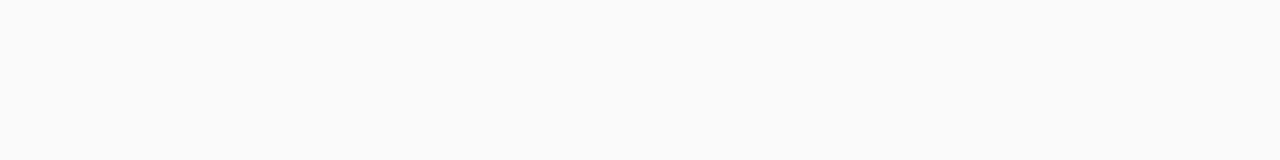
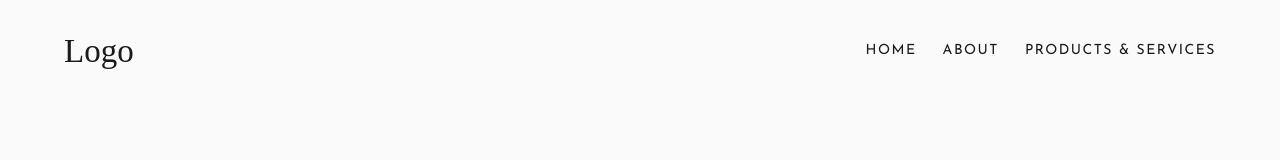
Before and after one commit to Ugonna10/platinum-climax, a plain HTML site: page index.html in a window 1280 px wide. Drawn offline with Linux system fonts and the light colour scheme; a web font is replaced by a local one.

Commit message:
add navbar

```diff
--- a/index.html
+++ b/index.html
@@ -13,5 +13,51 @@
 </head>
 <body>
 
+    <header class="page-header" id="page-header">
+        <nav class="nav">
+            <div class="container">
+                <!-- nav logo -->
+                <div class="logo-container">
+                    <div class="logo">Logo</div>
+                </div>
+
+                <!-- nav menu -->
+                <ul class="nav-menu" id="nav-menu">
+                    <li class="nav-menu__item">
+                        <a href="#" class="nav-menu__item-link">Home</a>
+                    </li>
+                    <li class="nav-menu__item">
+                        <a href="#" class="nav-menu__item-link">About</a>
+                    </li>
+                    <li class="nav-menu__item">
+                        <a href="#" class="nav-menu__item-link">Products & services</a>
+                    </li>
+                </ul>
+
+                <!-- hamburger button -->
+                <div class="hamburger" id="hamburgerBtn">
+                    <svg class="hamburger__open" xmlns="http://www.w3.org/2000/svg" width="32" height="32">
+                        <g fill="none" fill-rule="evenodd">
+                            <path fill="#FFF" stroke="#2C2830" stroke-width="1.5" d="M.75.75h30.5v30.5H.75z" />
+                            <g fill="#2C2830">
+                                <path d="M8 10h16v1.5H8zM8 15h16v1.5H8zM8 20h16v1.5H8z" />
+                            </g>
+                        </g>
+                    </svg>
+
+                    <svg class="hamburger__close" xmlns="http://www.w3.org/2000/svg" width="32" height="32">
+                        <g fill="none" fill-rule="evenodd">
+                            <path fill="#FFF" stroke="#2C2830" stroke-width="1.5" d="M.75.75h30.5v30.5H.75z" />
+                            <g fill="#2C2830">
+                                <path d="M10.873 9.563l11.314 11.314-1.06 1.06L9.813 10.623z" />
+                                <path d="M9.813 20.877L21.127 9.563l1.06 1.06-11.314 11.314z" />
+                            </g>
+                        </g>
+                    </svg>
+                </div>
+            </div>
+        </nav>
+    </header>
+
 </body>
 </html>
--- a/script.js
+++ b/script.js
@@ -0,0 +1,12 @@
+//Toggle navigation menu on mobile
+const hamburgerBtn = document.getElementById('hamburgerBtn');
+const navMenu = document.getElementById('nav-menu');
+
+hamburgerBtn.addEventListener('click', () => {
+    hamburgerBtn.classList.toggle('is-active');
+    navMenu.classList.toggle('open');
+})
+
+// Put navigation menu under navbar when navbar is open on small screen
+const pageHeaderHeight = document.getElementById('page-header').offsetHeight;
+navMenu.style.setProperty('--page-header-height', `${pageHeaderHeight}px`);
--- a/style.css
+++ b/style.css
@@ -2,6 +2,7 @@
 :root {
     --color-primary: rgba(39, 139, 235);
     --color-primary-light: rgba(39, 139, 235, 75%);
+    --color-dark-gray: rgba(50, 50, 50, 0.5);
     --color-black: #1a1a1a;
     --color-white: #fff;
     --very-light-gray: #fafafa;
@@ -52,6 +53,8 @@ img {
 button {
     font-family: inherit;
     border: none;
+    cursor: pointer;
+    background: none;
 }
 
 li {
@@ -59,6 +62,7 @@ li {
 }
 
 a {
+    cursor: pointer;
     text-decoration: none;
 }
 
@@ -75,14 +79,13 @@ a {
     font-family: "REM", serif;
     color: var(--color-white);
     border-radius: 5px;
-    transition: background-color var(--transition);
 }
 
 .btn:hover, .btn:focus, .btn:active{
     background-color: var(--color-primary-light);
 }
 
-/* Main styles */
+/* Small screens */
 body {
     background-color: var(--very-light-gray);
     color: var(--color-black);
@@ -90,3 +93,121 @@ body {
     font-size: 1.6rem;
     overflow-x: hidden;
 }
+
+/* Navbar start */
+.nav {
+    padding: 2.3rem 0;
+}
+
+.nav .container {
+    max-width: 120rem;
+    display: flex;
+    justify-content: space-between;
+    align-items: center;
+}
+
+.logo {
+    font-family: "REM", serif;
+    font-size: 3.3rem;
+}
+
+.nav-menu {
+    position: fixed;
+    top: var(--page-header-height, 7.8rem);
+    left: 100%;
+    width: 100vw;
+    height: calc(100vh - var(--page-header-height));
+    background-color: var(--color-black);
+    transition: left var(--transition);
+}
+
+.nav-menu.open {
+    left: 0;
+}
+
+.nav-menu{
+    display: flex;
+    flex-direction: column;
+    align-items: center;
+    row-gap: 5rem;
+}
+
+.nav-menu__item:nth-of-type(1){
+    margin-top: 5rem;
+}
+
+
+.nav-menu__item-link{
+    display: inline-block;
+    background-color: var(--color-dark-gray);
+    padding: .5em 1em;
+    color: var(--color-white);
+    font-size: 1.4rem;
+    font-weight: 700;
+    letter-spacing: .15rem;
+    text-transform: uppercase;
+    transition: background-color var(--transition);
+}
+
+.nav-menu__item-link:active{
+    background-color: var(--color-primary);
+}
+
+.hamburger {
+    display: flex;
+    align-items: center;
+    cursor: pointer;
+}
+
+.hamburger__close {
+    display: none;
+}
+
+.hamburger.is-active .hamburger__open {
+    display: none;
+}
+
+.hamburger.is-active .hamburger__close {
+    display: block;
+}
+/* Navbar end */
+
+
+
+/* Medium screens */
+@media (min-width: 720px) {
+     /* Nav start ===== */
+     .nav-menu {
+        position: static;
+        flex-direction: row;
+        align-items: center;
+        column-gap: 2.6rem;
+
+        width: fit-content;
+        height: fit-content;
+        background-color: transparent;
+    }
+
+    .nav-menu__item:nth-of-type(1){
+        margin-top: 0;
+    }
+
+    .nav-menu__item-link {
+        background-color: transparent;
+        padding: 0;
+        font-weight: 400;
+        color: var(--color-black);
+        transition: color var(--transition);
+    }
+
+    .nav-menu__item-link:focus,
+    .nav-menu__item-link:hover {
+        color: var(--color-primary);
+    }
+
+    .hamburger {
+        display: none;
+    }
+
+    /* Nav end ===== */
+}
```
